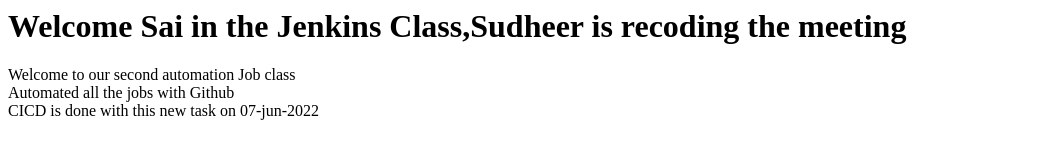
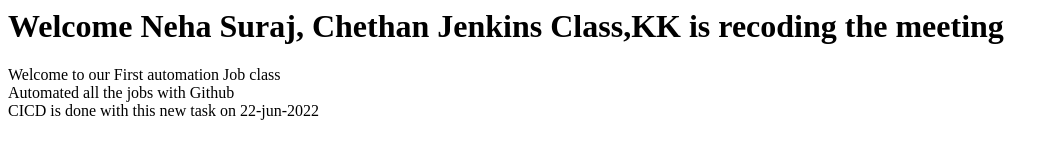
Before and after one commit to ekrpand/jenkis, a plain HTML site: page index.html in a window 1280 px wide. Shown: the whole page, without its empty margins (0-1059 px from the left). Drawn offline with Linux system fonts and the light colour scheme.

Commit message:
Update index.html
new file

```diff
--- a/index.html
+++ b/index.html
@@ -1,9 +1,9 @@
 <html>
 <title>Jnekins CI/CD Pipeline</title>
 <body>
-<h1>Welcome Sai in the Jenkins Class,Sudheer is recoding the meeting</h1>
-<b1>Welcome to our second automation Job class</b1>
+<h1>Welcome Neha Suraj, Chethan Jenkins Class,KK is recoding the meeting</h1>
+<b1>Welcome to our First automation Job class</b1>
 <br>Automated all the jobs with Github
-<br>CICD is done with this new task on 07-jun-2022
+<br>CICD is done with this new task on 22-jun-2022
 </body>
 </html>
```
